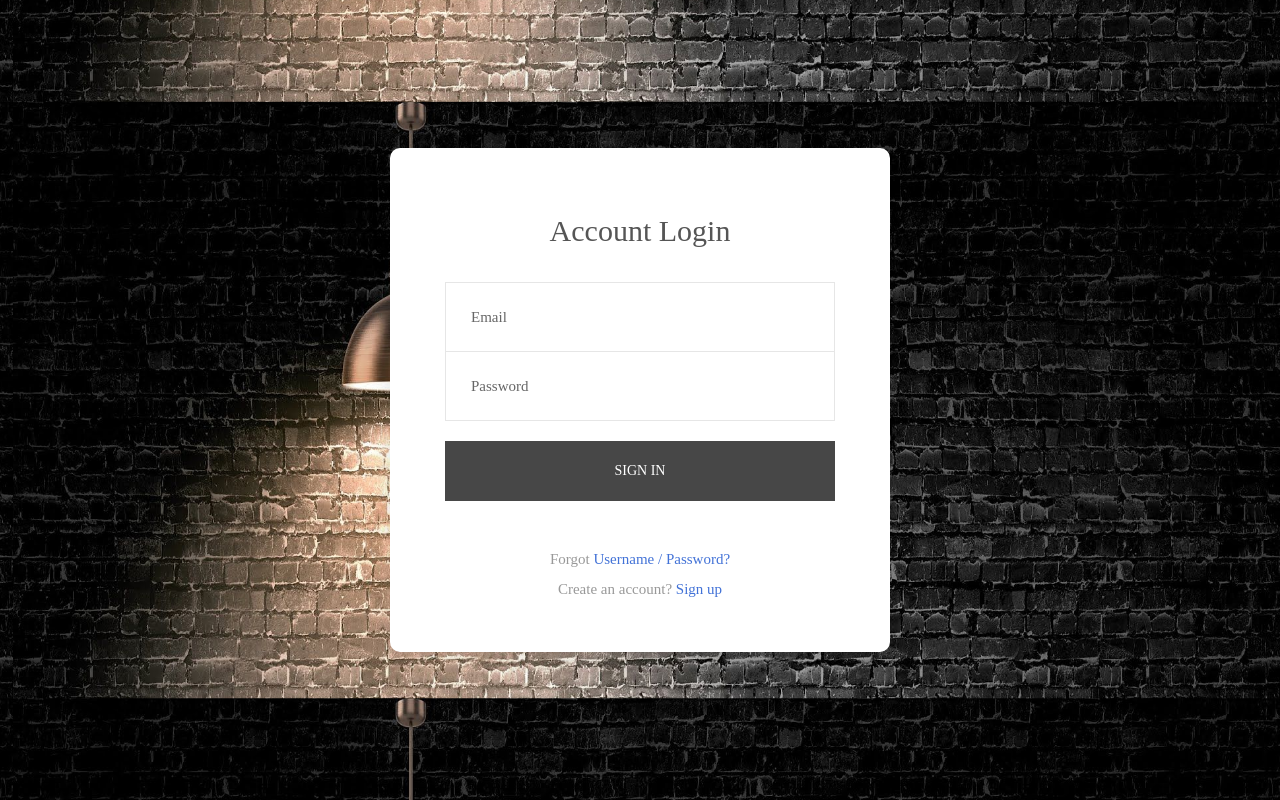
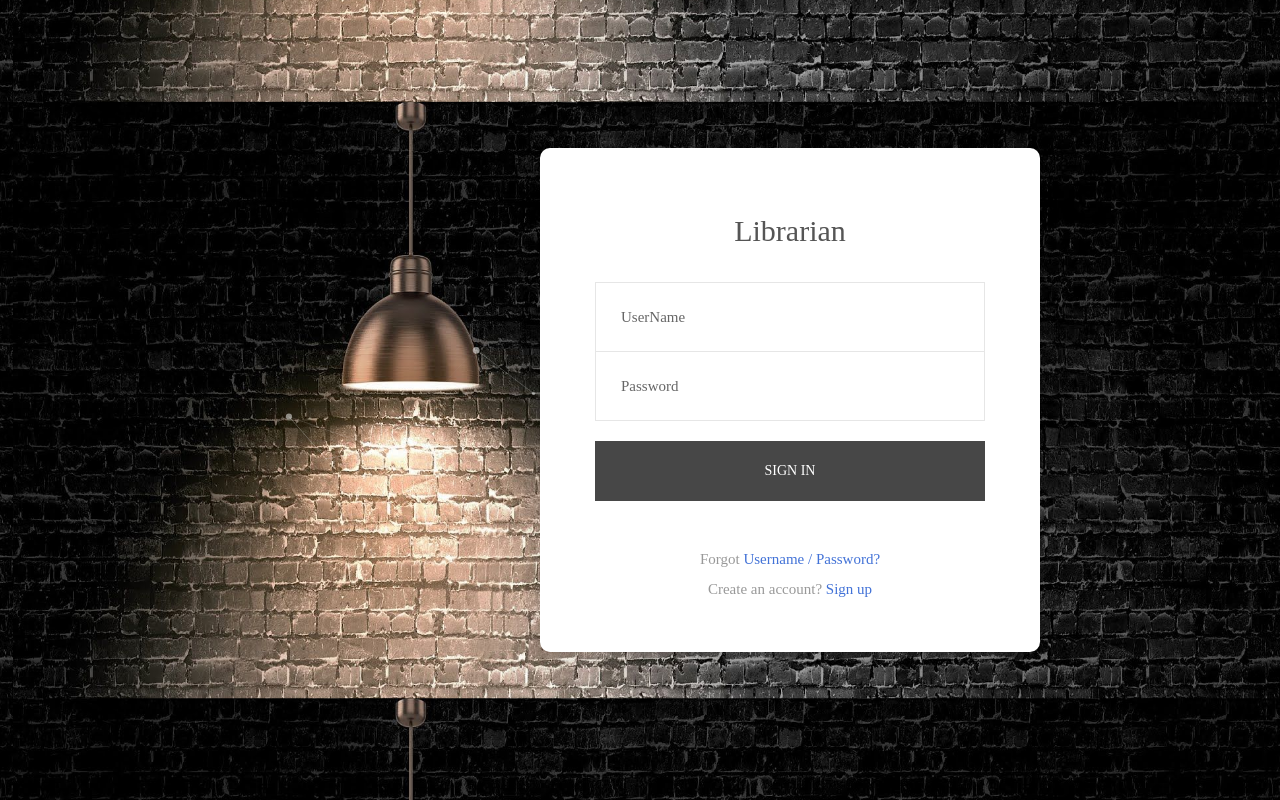
Before and after one commit to pira998/LibraryManagementSystem, a PHP site: page /Librarian/signin.php in a window 1280 px wide. Run offline with PHP 8.4, Linux system fonts and the light colour scheme; some web fonts are replaced.

Commit message:
Signin page for Librarian

```diff
--- a/Librarian/signin.php
+++ b/Librarian/signin.php
@@ -1,56 +1,55 @@
 <!DOCTYPE html>
 <html lang="en">
 <head>
-	<title>Login V19</title>
+	<title>Login Page</title>
 	<meta charset="UTF-8">
 	<meta name="viewport" content="width=device-width, initial-scale=1">
 <!--===============================================================================================-->
-	<link rel="icon" type="image/png" href="images/icons/favicon.ico"/>
+	<link rel="icon" type="image/png" href="/images/icons/favicon.ico"/>
 <!--===============================================================================================-->
-	<link rel="stylesheet" type="text/css" href="vendor/bootstrap/css/bootstrap.min.css">
+	<link rel="stylesheet" type="text/css" href="/vendor/bootstrap/css/bootstrap.min.css">
 <!--===============================================================================================-->
-	<link rel="stylesheet" type="text/css" href="fonts/font-awesome-4.7.0/css/font-awesome.min.css">
+	<link rel="stylesheet" type="text/css" href="/fonts/font-awesome-4.7.0/css/font-awesome.min.css">
 <!--===============================================================================================-->
-	<link rel="stylesheet" type="text/css" href="fonts/Linearicons-Free-v1.0.0/icon-font.min.css">
+	<link rel="stylesheet" type="text/css" href="/fonts/Linearicons-Free-v1.0.0/icon-font.min.css">
 <!--===============================================================================================-->
-	<link rel="stylesheet" type="text/css" href="vendor/animate/animate.css">
+	<link rel="stylesheet" type="text/css" href="/vendor/animate/animate.css">
 <!--===============================================================================================-->
-	<link rel="stylesheet" type="text/css" href="vendor/css-hamburgers/hamburgers.min.css">
+	<link rel="stylesheet" type="text/css" href="/vendor/css-hamburgers/hamburgers.min.css">
 <!--===============================================================================================-->
-	<link rel="stylesheet" type="text/css" href="vendor/animsition/css/animsition.min.css">
+	<link rel="stylesheet" type="text/css" href="/vendor/animsition/css/animsition.min.css">
 <!--===============================================================================================-->
-	<link rel="stylesheet" type="text/css" href="vendor/select2/select2.min.css">
+	<link rel="stylesheet" type="text/css" href="/vendor/select2/select2.min.css">
 <!--===============================================================================================-->
-	<link rel="stylesheet" type="text/css" href="vendor/daterangepicker/daterangepicker.css">
+	<link rel="stylesheet" type="text/css" href="/vendor/daterangepicker/daterangepicker.css">
 <!--===============================================================================================-->
-	<link rel="stylesheet" type="text/css" href="css/util.css">
-	<link rel="stylesheet" type="text/css" href="css/main.css">
+	<link rel="stylesheet" type="text/css" href="/css/util.css">
+	<link rel="stylesheet" type="text/css" href="/css/main.css">
 <!--===============================================================================================-->
 </head>
 <body>
 
 	<div class="limiter">
 		<div class="container-login100">
+			<div id="particles-js"></div>
 			<div class="wrap-login100 p-l-55 p-r-55 p-t-65 p-b-50">
 				<form class="login100-form validate-form">
 					<span class="login100-form-title p-b-33">
-						Account Login
+						Librarian
 					</span>
 
 					<div class="wrap-input100 validate-input" data-validate = "Valid email is required: ex@abc.xyz">
-						<input class="input100" type="text" name="email" placeholder="Email">
-						<span class="focus-input100-1"></span>
-						<span class="focus-input100-2"></span>
+						<input class="input100" type="text" name="username" placeholder="UserName">
+
 					</div>
 
 					<div class="wrap-input100 rs1 validate-input" data-validate="Password is required">
 						<input class="input100" type="password" name="pass" placeholder="Password">
-						<span class="focus-input100-1"></span>
-						<span class="focus-input100-2"></span>
+
 					</div>
 
 					<div class="container-login100-form-btn m-t-20">
-						<button class="login100-form-btn">
+						<button class="login100-form-btn" type="submit">
 							Sign in
 						</button>
 					</div>
@@ -82,21 +81,23 @@
 
 
 <!--===============================================================================================-->
-	<script src="vendor/jquery/jquery-3.2.1.min.js"></script>
+	<script src="/vendor/jquery/jquery-3.2.1.min.js"></script>
 <!--===============================================================================================-->
-	<script src="vendor/animsition/js/animsition.min.js"></script>
+	<script src="/vendor/animsition/js/animsition.min.js"></script>
 <!--===============================================================================================-->
-	<script src="vendor/bootstrap/js/popper.js"></script>
-	<script src="vendor/bootstrap/js/bootstrap.min.js"></script>
+	<script src="/vendor/bootstrap/js/popper.js"></script>
+	<script src="/vendor/bootstrap/js/bootstrap.min.js"></script>
 <!--===============================================================================================-->
-	<script src="vendor/select2/select2.min.js"></script>
+	<script src="/vendor/select2/select2.min.js"></script>
 <!--===============================================================================================-->
-	<script src="vendor/daterangepicker/moment.min.js"></script>
-	<script src="vendor/daterangepicker/daterangepicker.js"></script>
+	<script src="/vendor/daterangepicker/moment.min.js"></script>
+	<script src="/vendor/daterangepicker/daterangepicker.js"></script>
 <!--===============================================================================================-->
-	<script src="vendor/countdowntime/countdowntime.js"></script>
+	<script src="/vendor/countdowntime/countdowntime.js"></script>
 <!--===============================================================================================-->
-	<script src="js/main.js"></script>
+	<script src="/js/main.js"></script>
+	<script src="/js/particles.js"></script>
+    <script src="/js/app.js"></script>
 
 </body>
 </html>
```
